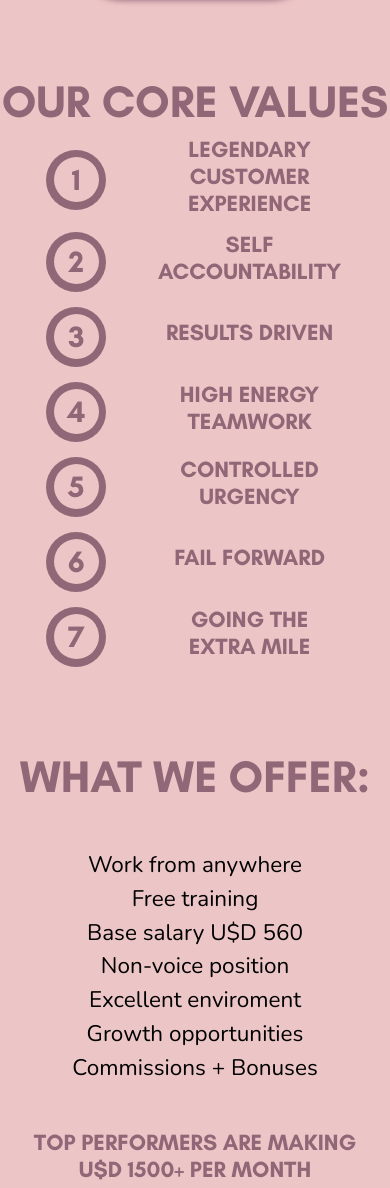
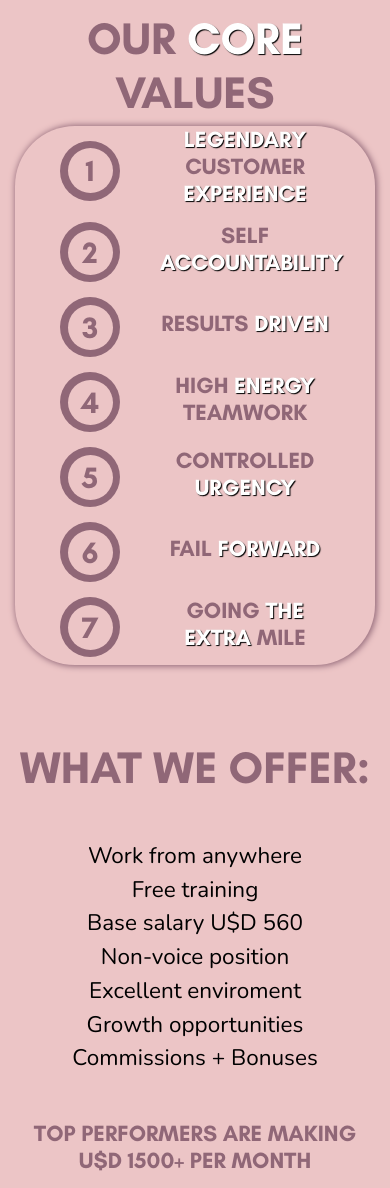
Before and after one commit to AlexisMaubert/tvac, a PHP site: page / in a window 390 px wide. Shown: the part 677-1865 px from the top of the page. Run offline with PHP 8.4, Linux system fonts and the light colour scheme.

Commit message:
se insertaron 2 imagenes, se creo el controlador choose.php se modifico el css para finalizar el estilo de la pagina home y se modifico home para hacerse responsive

```diff
--- a/style/style.css
+++ b/style/style.css
@@ -22,31 +22,10 @@ body{
     font-family: nunito, Verdana, sans-serif;
     margin: 0;
 }
-h2,h3{
-    font-family: Glacial Indifference;
-    font-weight: bold;
-    text-transform: uppercase;
-    color: #906777;
-}
-h2{font-size: 3rem;}
-h3{font-size: 1.5rem;}
-ul{
-    list-style: none;
-    padding: 0;
-}
-header.scrolled {
-    background-color: #c799a5 ;
-    box-shadow: 0px 0.3px 10px 0.6px #000000;
-}
-main{margin-top: 5rem;}
-.jc-center{justify-content:center;}
-.mar-auto{margin: auto;}
-.aligit-center{align-items: center;}
-.ta-wkcenter{text-align: -webkit-center};
 
 /* HEADER */
 
-header {
+header{
     position: fixed;
     top: 0;
     background-color: #ecc5c6;
@@ -54,6 +33,14 @@ header {
     z-index: 1;
     width: 100%;
 }
+header.scrolled{
+    background-color: #c799a5 ;
+    box-shadow: 0px 0.3px 10px 0.6px #000000;
+}
+
+/* /HEADER */
+/* NAV */
+
 .navbar{
     margin: auto;
     width: 98%;
@@ -71,7 +58,27 @@ header {
 }
 .nav-link:hover{color:#ffffff;}
 
-/* /HEADER */
+/* /NAV */
+
+h2,h3{
+    font-family: Glacial Indifference;
+    font-weight: bold;
+    text-transform: uppercase;
+    color: #906777;
+}
+h2{font-size: 3rem;}
+h3{font-size: 1.5rem;}
+ul{
+    list-style: none;
+    padding: 0;
+}
+main{margin-top: 5rem;}
+.jc-center{justify-content:center;}
+.mar-auto{margin: auto;}
+.aligit-center{align-items: center;}
+.ta-wkcenter{text-align: -webkit-center;}
+
+
 /* BANNER */
 
 .banner{text-align: center;}
@@ -98,9 +105,7 @@ header {
     visibility: visible;
     transition: all 2s;
 }
-.upbutton img{
-    height: 3rem;
-}
+.upbutton img{height: 3rem;}
 
 /* /UPBUTTON */
 /* PRESENTATION */
@@ -109,30 +114,26 @@ header {
     text-align: center;
     margin: 5rem auto;
 }
+.tvac-box{
+    border-radius: 4rem;
+    box-shadow: 1px 0.3px 6px 1px #906777;
+}
 .presentation video{
     max-height: 95vh;
     border-radius: 4em;
     box-shadow: 0.066rem 0.02rem 0.4rem 0.066rem #906777;
 }
 @media (orientation: landscape){
-    .presentation video{
-        width: fit-content;
-    }
+    .presentation video{width: fit-content;}
 }
 @media (min-width: 576px) , (max-width: 999px) and (orientation: landscape){
-    .presentation video{
-        border-radius: 2em;
-    }
+    .presentation video{border-radius: 2em; }
 }
 @media (min-width: 576px) and (max-width: 999px){
-    .presentation video{
-        border-radius: 3.5em;
-    }
+    .presentation video{border-radius: 3.5em;}
 }
 @media (min-width: 1000px) and (orientation: landscape){
-    .presentation video{
-        border-radius: 4em;
-    }
+    .presentation video{border-radius: 4em;}
 }
 
 /* /PRESENTATION */
@@ -141,6 +142,7 @@ header {
 .values{
     text-align: center;
     margin: 5rem auto;
+    max-width: 1200px;
 }
 .outside{
     background-color: #906777;
@@ -163,6 +165,23 @@ header {
     color: #906777;
     font-size: 2rem;
 }
+.fontcolors {
+    color: #ffffff;
+    text-shadow: 0.066rem  0.066rem  0.066rem  #000000;
+}
+@media (min-width: 1200px){
+    .outside{
+        height: 6rem;
+        width: 6rem;
+        padding-top: 0.75rem;
+    }
+    .inside{
+        height: 4.5rem;
+        width: 4.5rem;
+    }
+    .number{font-size: 3rem;}
+    .values h3{font-size: 2rem;}
+}
 
 /* /VALUES */
 /* Lists */
@@ -177,4 +196,11 @@ header {
 .list li{
     font-size: 1.5rem;
 }
+.list div div img{max-height: 95vh;}
+@media (min-width: 1200px){
+    .list h2{font-size: 4.5rem;}
+    .list h3{font-size: 2.25rem;}
+    .list li{font-size: 2.25rem;}
+}
+
 /* /Lists */
--- a/views/_values.php
+++ b/views/_values.php
@@ -27,7 +27,7 @@
 
         if ($value === $values['break']) {
             echo '
-            <div class="col-11 col-sm-6 row mar-auto aligit-center">
+            <div class="col-11 col-sm-6 col-md-5 row mar-auto aligit-center">
                 <div class="col-4">
                     <div class="outside">
                         <div class="inside">
--- a/views/home.php
+++ b/views/home.php
@@ -11,7 +11,7 @@
         </div>
         <section class="presentation container">
             <div class="row jc-center aligit-center">
-                <div class="col-12 col-md-4">
+                <div class="col-11 col-md-4 tvac-box">
                     <h2>Who are we?</h2>
                 </div>
                 <div class="col-9 col-md-6 ta-wkcenter">
@@ -22,19 +22,20 @@
                 </div>
             </div>
         </section>
-        <section class="values">
-            <h2>Our <span class="fontcolors">core</span> values</h2>
-            <div class="container">
-                <div class="row" >
-                    <?php
+        <section class="values row jc-center">
+            <div class="col-lg-9">
+                <h2>Our <span class="fontcolors">core</span> values</h2>
+                <div class="container tvac-box">
+                    <div class="row">
+                        <?php
                         require_once '_values.php'
-                    ?>
+                        ?>
+                    </div>
                 </div>
-            </div>
         </section>
         <section class="list container-fluid">
-            <div class="">
-                <div>
+            <div class="row aligit-center">
+                <div class="col-md-7">
                     <h2>What we offer:</h2>
                     <ul>
                         <li>Work from anywhere</li>
@@ -47,17 +48,18 @@
                     </ul>
                     <h3>Top performers are making U$D 1500+ per month</h3>
                 </div>
-                <div class="">
-                <img src="resources/h_r_photo.jpg" alt="" class="img-fluid">
+                <div class="d-none d-md-block col-md-5">
+                    <img src="resources/h_r_photo.jpg" alt="photo 1" class="img-fluid tvac-box">
                 </div>
+            </div>
             </div>
         </section>
         <section class="list container-fluid">
-            <div class="">
-                <div>
-                    <img src="resources/l_h_photo.jpg" alt="" class="img-fluid">
+            <div class="row aligit-center">
+                <div class="d-none d-md-block col-md-6">
+                    <img src="resources/l_h_photo.jpg" alt="photo 2" class="img-fluid tvac-box">
                 </div>
-                <div>
+                <div class="col-md-6">
                     <h2>Requirements</h2>
                     <ul>
                         <li>Full time availability (43hs/week)</li>
```
Also changed, not shown: pages/choose.php (added), resources/h_r_photo.jpg (added), resources/l_h_photo.jpg (added).
